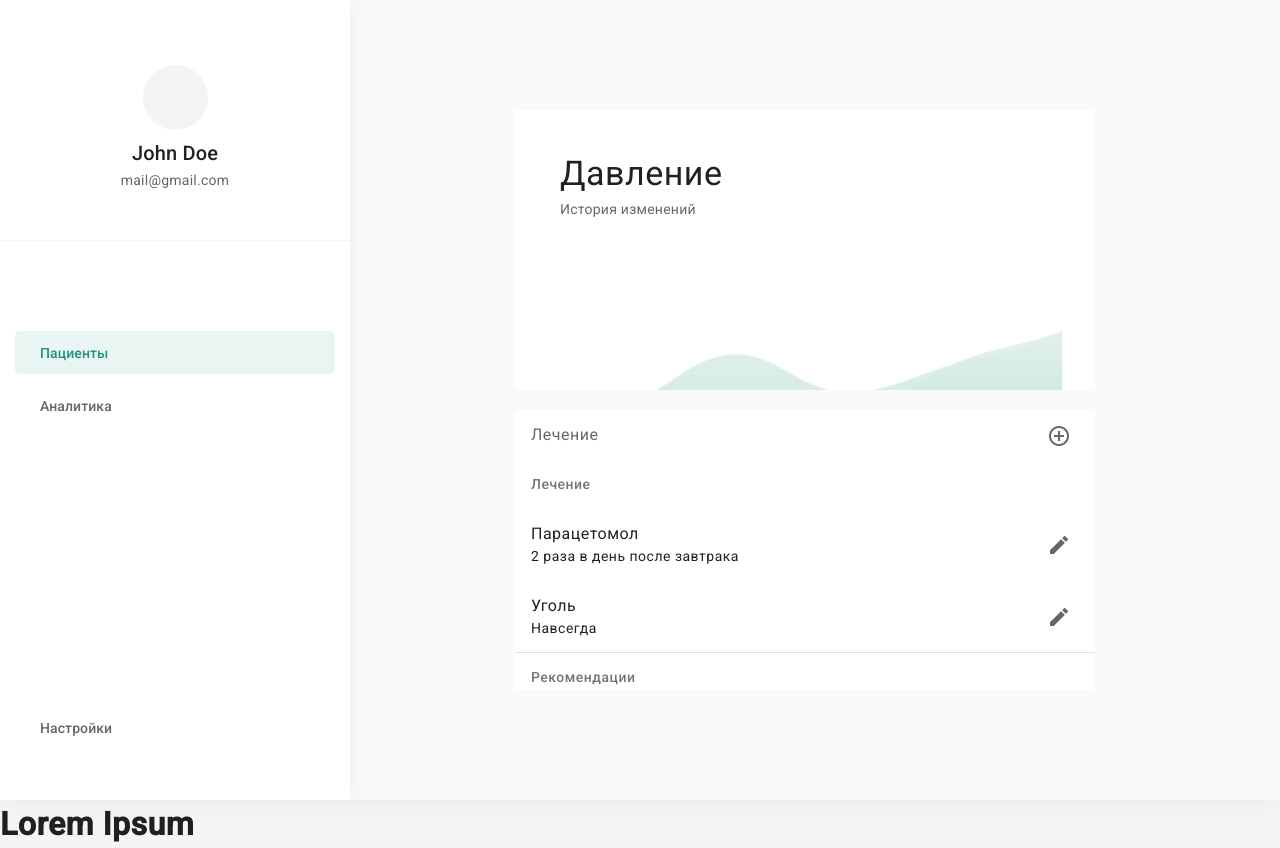
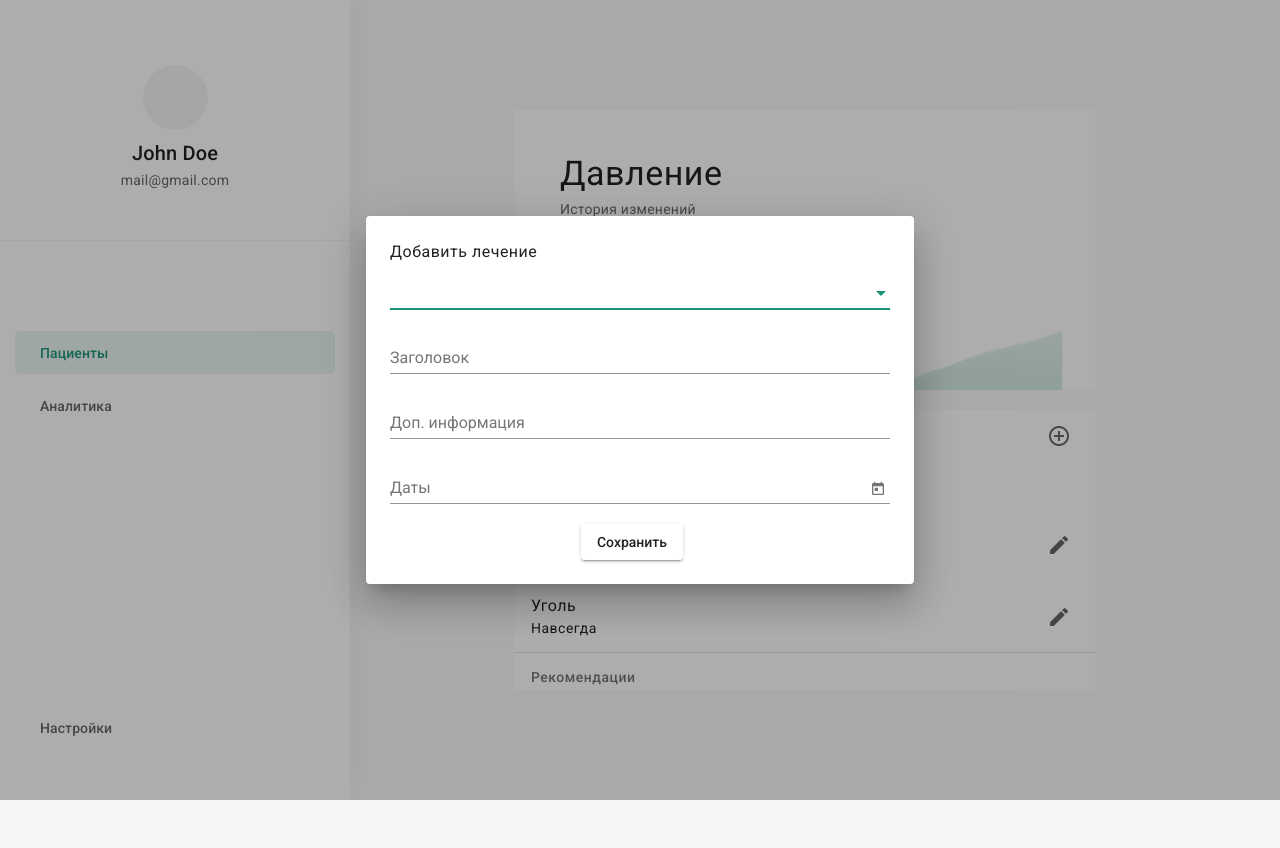
Before and after one commit to kulagind/Template, an Angular app: page /admin/patients/1 in a window 1280 px wide. Both pictures are taken after a click on the button "add_circle_outline". After the commit the page ends 800 px from the top, so only its background shows below. Built offline with nearby package versions, Linux system fonts and the light colour scheme.

Commit message:
Add prescription edit dialog

```diff
--- /dev/null
+++ b/src/app/admin/components/prescription-edit-dialog/prescription-edit-dialog.component.html
@@ -0,0 +1,44 @@
+<div class="prescription-edit-dialog">
+  <div class="prescriptions-edit-dialog__head">
+    {{editMode ? 'Редактировать' : 'Добавить'}} лечение
+  </div>
+  <form [formGroup]="formGroup"
+        class="prescription-edit-dialog__form">
+    <mat-form-field>
+      <mat-select formControlName="type">
+        <mat-option [value]="0">
+          Лечение
+        </mat-option>
+        <mat-option [value]="1">
+          Рекомендация
+        </mat-option>
+      </mat-select>
+    </mat-form-field>
+    <mat-form-field>
+      <mat-label>Заголовок</mat-label>
+      <input formControlName="title" matInput>
+    </mat-form-field>
+    <mat-form-field>
+      <mat-label>Доп. информация</mat-label>
+      <input formControlName="description" matInput>
+    </mat-form-field>
+    <mat-form-field>
+      <mat-label>Даты</mat-label>
+      <mat-date-range-input [formGroup]="formGroup" [rangePicker]="picker">
+        <input matStartDate formControlName="dateFrom" placeholder="Начало">
+        <input matEndDate formControlName="dateTo" placeholder="Окончание">
+      </mat-date-range-input>
+      <mat-datepicker-toggle matSuffix [for]="picker"></mat-datepicker-toggle>
+      <mat-date-range-picker #picker></mat-date-range-picker>
+    </mat-form-field>
+
+  </form>
+  <div class="prescription-edit-dialog__controls">
+    <button class="prescription-edit-dialog__button" mat-raised-button>
+      Сохранить
+    </button>
+    <button *ngIf="editMode" class="prescription-edit-dialog__button" mat-raised-button>
+      Удалить
+    </button>
+  </div>
+</div>
--- /dev/null
+++ b/src/app/admin/components/prescription-edit-dialog/prescription-edit-dialog.component.scss
@@ -0,0 +1,19 @@
+.prescription-edit-dialog {
+  background: white;
+  width: 500px;
+
+  &__form {
+    display: flex;
+    flex-direction: column;
+  }
+
+  &__controls {
+    display: flex;
+    justify-content: center;
+  }
+
+  &__button {
+    margin-right: 16px;
+  }
+
+}
--- /dev/null
+++ b/src/app/admin/components/prescription-edit-dialog/prescription-edit-dialog.component.ts
@@ -0,0 +1,36 @@
+import { Component, Inject, OnInit } from '@angular/core';
+import { Prescription } from '../../types/prescription.type';
+import { FormBuilder, FormGroup } from '@angular/forms';
+import { MAT_DIALOG_DATA } from '@angular/material/dialog';
+
+@Component({
+  selector: 'app-prescription-edit-dialog',
+  templateUrl: './prescription-edit-dialog.component.html',
+  styleUrls: ['./prescription-edit-dialog.component.scss']
+})
+export class PrescriptionEditDialogComponent implements OnInit {
+
+  public prescription: Prescription;
+  public formGroup: FormGroup;
+  public editMode: boolean;
+
+  constructor(
+    private formBuilder: FormBuilder,
+    @Inject(MAT_DIALOG_DATA)
+    private data: any,
+  ) {
+    this.prescription = this.data.prescription;
+    this.formGroup = this.formBuilder.group({
+      type: this.prescription?.type || null,
+      description: this.prescription?.description || null,
+      title: this.prescription?.title || null,
+      dateFrom: this.prescription?.dateFrom || null,
+      dateTo: this.prescription?.dateTo || null,
+    });
+    this.editMode = this.data.editMode;
+  }
+
+  public ngOnInit(): void {
+  }
+
+}
--- a/src/app/admin/components/prescription-widget/prescription-widget.component.html
+++ b/src/app/admin/components/prescription-widget/prescription-widget.component.html
@@ -3,7 +3,7 @@
     <p class="head__title">
       Лечение
     </p>
-    <button mat-icon-button>
+    <button mat-icon-button (click)="handleCreateButton()">
       <mat-icon>
         add_circle_outline
       </mat-icon>
@@ -16,7 +16,7 @@
         <mat-list-item *ngIf="prescription.type === 0" class="prescription-widget__item">
           <div mat-line>{{prescription.title}}</div>
           <div mat-line> {{prescription.description}} </div>
-          <button class="prescription-widget__item-edit" mat-icon-button>
+          <button (click)="handleEditButton(prescription)" class="prescription-widget__item-edit" mat-icon-button>
             <mat-icon>edit</mat-icon>
           </button>
         </mat-list-item>
@@ -27,7 +27,7 @@
         <mat-list-item *ngIf="prescription.type === 1" class="prescription-widget__item">
           <div mat-line>{{prescription.title}}</div>
           <div mat-line> {{prescription.description}} </div>
-          <button class="prescription-widget__item-edit" mat-icon-button>
+          <button (click)="handleEditButton(prescription)" class="prescription-widget__item-edit" mat-icon-button>
             <mat-icon>edit</mat-icon>
           </button>
         </mat-list-item>
--- a/src/app/admin/components/prescription-widget/prescription-widget.component.ts
+++ b/src/app/admin/components/prescription-widget/prescription-widget.component.ts
@@ -1,6 +1,8 @@
 import { Component, OnInit } from '@angular/core';
 import { Prescription } from '../../types/prescription.type';
 import { PrescriptionTypes } from '../../enums/prescription-types.enum';
+import { MatDialog } from '@angular/material/dialog';
+import { PrescriptionEditDialogComponent } from '../prescription-edit-dialog/prescription-edit-dialog.component';
 
 @Component({
   selector: 'app-prescription-widget',
@@ -27,9 +29,28 @@ export class PrescriptionWidgetComponent implements OnInit {
     },
   ]
 
-  constructor() { }
+  constructor(
+    private dialog: MatDialog,
+  ) { }
 
   public ngOnInit(): void {
   }
 
+  public handleEditButton(prescription: Prescription): void {
+    this.dialog.open(PrescriptionEditDialogComponent, {
+      data: {
+        prescription,
+        editMode: true,
+      }
+    });
+  }
+
+  public handleCreateButton(): void {
+    this.dialog.open(PrescriptionEditDialogComponent, {
+      data: {
+        editMode: false,
+      }
+    });
+  }
+
 }
--- a/src/app/admin/modules/sidebar/sidebar.module.ts
+++ b/src/app/admin/modules/sidebar/sidebar.module.ts
@@ -5,6 +5,7 @@ import { ProfilePreviewComponent } from './components/profile-preview/profile-pr
 import { CommonModule } from '@angular/common';
 import { RouterModule } from '@angular/router';
 import { MatRippleModule } from '@angular/material/core';
+import { MatDialogModule } from '@angular/material/dialog';
 
 @NgModule({
   declarations: [
@@ -20,6 +21,7 @@ import { MatRippleModule } from '@angular/material/core';
     CommonModule,
     RouterModule,
     MatRippleModule,
+    MatDialogModule,
   ],
   bootstrap: [
     SidebarComponent,
--- a/src/app/admin/types/prescription.type.ts
+++ b/src/app/admin/types/prescription.type.ts
@@ -4,4 +4,6 @@ export interface Prescription {
   type: PrescriptionTypes;
   title: string;
   description: string;
+  dateFrom?: Date;
+  dateTo?: Date;
 }
```
Also changed, not shown: src/app/admin/admin.module.ts (+15 -2 lines), 1 other file (tests, documents, lock files or other folders).
